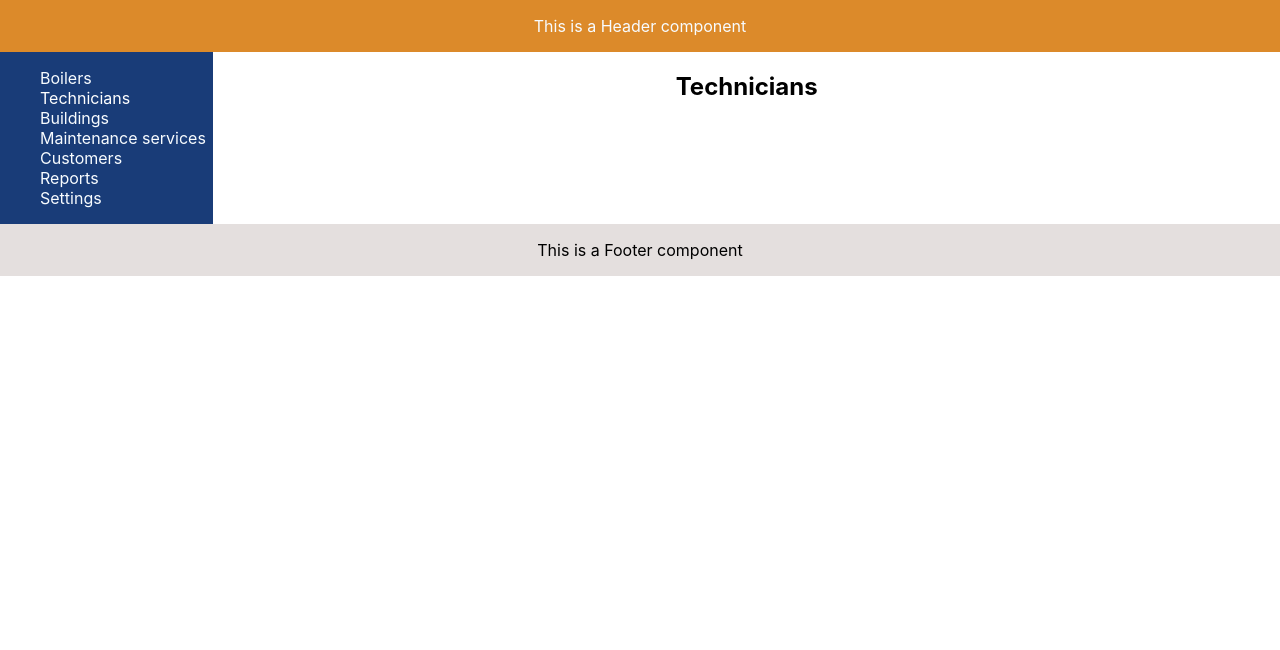
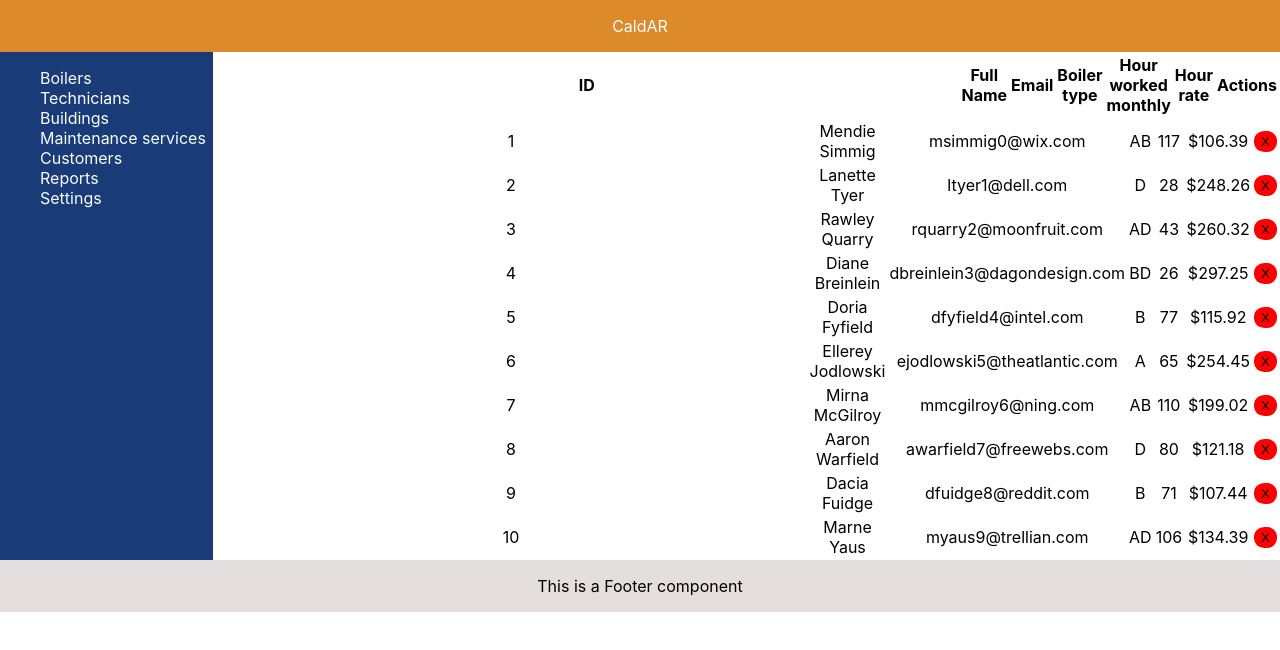
Before and after one commit to bergmannfederico/caldAR-FrontEnd, a React (Create React App) app: page /technician in a window 1280 px wide. Shown: the top 650 px of the page. Built offline with nearby package versions, Linux system fonts and the light colour scheme.

Commit message:
add json file and routes

```diff
--- a/src/Routes.jsx
+++ b/src/Routes.jsx
@@ -10,7 +10,7 @@ class Routes extends Component{
       return(
         <Switch>
         {//<Redirect exact push from="/" to="/"></Redirect>
-}
+        }
             <Route path="/technician" >
                 <MainLayout>
                     <Technician />
--- a/src/components/Footer/Footer.js
+++ b/src/components/Footer/Footer.js
@@ -1,8 +1,7 @@
-import React, { Component } from 'react';
+import React from 'react';
 import styles from './footer.module.css';
 
-class Footer extends Component{
-    render() {
+const Footer = () => {
     return (
             <div className={styles.footerContainer}>
                 <p>
@@ -11,6 +10,5 @@ class Footer extends Component{
             </div>
     );
 }
-}
 
 export default Footer;
--- a/src/components/Header/Header.js
+++ b/src/components/Header/Header.js
@@ -1,16 +1,14 @@
-import React, { Component } from 'react';
+import React from 'react';
 import styles from './header.module.css'
 
-class Header extends Component{
-    render() {
+const Header = () => {
     return (
             <div className={styles.headerContainer}>
                 <p>
-                     This is a Header component
+                    CaldAR
                 </p>
             </div>
     );
 }
-}
 
 export default Header;
--- a/src/components/MainLayout/MainLayout.js
+++ b/src/components/MainLayout/MainLayout.js
@@ -1,27 +1,24 @@
-import React, { Component } from 'react';
+import React from 'react';
 import Header from '../Header/Header';
 import NavBar from '../NavBar/NavBar';
 import Footer from '../Footer/Footer';
 import Section from '../Section/Section';
 import styles from './mainLayaout.module.css';
 
-class MainLayout extends Component {
-
-    render() {
-        console.log(this.props.children);
+const MainLayout = ({children}) => {
     return (
             <div className={styles.appContainer}>
             <Header/>
             <div className={styles.navBarSectionContainer}>
                 <NavBar/>
                 <Section>
-                        {this.props.children}
+                    {children}
                 </Section>
             </div>
             <Footer />
             </div>
     );
 }
-}
+
 
 export default MainLayout;
--- a/src/components/Section/Section.js
+++ b/src/components/Section/Section.js
@@ -1,15 +1,13 @@
-import React, {Component} from 'react';
+import React from 'react';
 import styles from './section.module.css';
 
 
-class Section extends Component {
-    render() {
-        return (
-             <section className={styles.sectionContainer}>
-                {this.props.children}
-             </section>
-        );
-    }
+const Section = ({children}) => {
+    return (
+            <section className={styles.sectionContainer}>
+            {children}
+            </section>
+    );
 }
 
 export default Section;
--- a/src/components/technician.js
+++ b/src/components/technician.js
@@ -1,14 +1,60 @@
-import React, { Component } from 'react';
+import React, {useEffect, useState} from 'react';
+import Technicians from '../mocks/technician.json';
 
+const Technician = () => {
+    const [technicians, setTechnicians] = useState ([]);
 
-class Technician extends Component{
-    render() {
-        return (
-            <div>
-                <h1>Technicians</h1>
-            </div>
-        );
-    }
+    useEffect(() => {
+        setTechnicians(Technicians);
+    }, []);
+
+    return (
+        <div >
+            <table style={tableStyle}>
+                <thead>
+                    <tr>
+                        <th scope='col'>ID</th>
+                        <th scope='col'>Full Name</th>
+                        <th scope='col'>Email</th>
+                        <th scope='col'>Boiler type</th>
+                        <th scope='col'>Hour worked monthly</th>
+                        <th scope='col'>Hour rate</th>
+                        <th scope='col'>Actions</th>
+                    </tr>
+                </thead>
+                <tbody>
+                    {technicians.map((item) => (
+                        <tr key={item.id}>
+                            <td>{item.id}</td>
+                            <td>{item.full_name}</td>
+                            <td>{item.email}</td>
+                            <td>{item.boiler_type}</td>
+                            <td>{item.hours_worked}</td>
+                            <td>{item.hour_rate}</td>
+                            <td>
+                                <button style={btnStyle}>X</button>
+                            </td>
+                        </tr>
+                    ))}
+                </tbody>
+            </table>
+        </div>
+    );
+}
+
+const btnStyle = {
+    backgroundColor: '#ff0000',
+    color: '#000',
+    border: 'none',
+    borderRadius: '45%',
+    padding: '3px 5px',
+    marginRight: '4px'
+}
+
+const tableStyle = {
+    display: 'flex',
+    flexDirection: 'column',
+    justifyContent: 'center',
 }
 
 export default Technician;
--- /dev/null
+++ b/src/mocks/technician.json
@@ -0,0 +1,81 @@
+[{
+    "id": 1,
+    "full_name": "Mendie Simmig",
+    "email": "msimmig0@wix.com",
+    "boiler_type": ["A","B"],
+    "hours_worked": 117,
+    "hour_rate": "$106.39"
+  },
+  {
+    "id": 2,
+    "full_name": "Lanette Tyer",
+    "email": "ltyer1@dell.com",
+    "boiler_type": ["D"],
+    "hours_worked": 28,
+    "hour_rate": "$248.26"
+  },
+  {
+    "id": 3,
+    "full_name": "Rawley Quarry",
+    "email": "rquarry2@moonfruit.com",
+    "boiler_type": ["A","D"],
+    "hours_worked": 43,
+    "hour_rate": "$260.32"
+  },
+  {
+    "id": 4,
+    "full_name": "Diane Breinlein",
+    "email": "dbreinlein3@dagondesign.com",
+    "boiler_type": ["B", "D"],
+    "hours_worked": 26,
+    "hour_rate": "$297.25"
+  },
+  {
+    "id": 5,
+    "full_name": "Doria Fyfield",
+    "email": "dfyfield4@intel.com",
+    "boiler_type": ["B"],
+    "hours_worked": 77,
+    "hour_rate": "$115.92"
+  },
+  {
+    "id": 6,
+    "full_name": "Ellerey Jodlowski",
+    "email": "ejodlowski5@theatlantic.com",
+    "boiler_type": ["A"],
+    "hours_worked": 65,
+    "hour_rate": "$254.45"
+  },
+  {
+    "id": 7,
+    "full_name": "Mirna McGilroy",
+    "email": "mmcgilroy6@ning.com",
+    "boiler_type": ["A","B"],
+    "hours_worked": 110,
+    "hour_rate": "$199.02"
+  },
+  {
+    "id": 8,
+    "full_name": "Aaron Warfield",
+    "email": "awarfield7@freewebs.com",
+    "boiler_type": ["D"],
+    "hours_worked": 80,
+    "hour_rate": "$121.18"
+  },
+  {
+    "id": 9,
+    "full_name": "Dacia Fuidge",
+    "email": "dfuidge8@reddit.com",
+    "boiler_type": ["B"],
+    "hours_worked": 71,
+    "hour_rate": "$107.44"
+  },
+  {
+    "id": 10,
+    "full_name": "Marne Yaus",
+    "email": "myaus9@trellian.com",
+    "boiler_type": ["A", "D"],
+    "hours_worked": 106,
+    "hour_rate": "$134.39"
+  }
+]
```
Also changed, not shown: 1 other file (tests, documents, lock files or other folders). Lines whose indentation alone changed are shown as unchanged.
